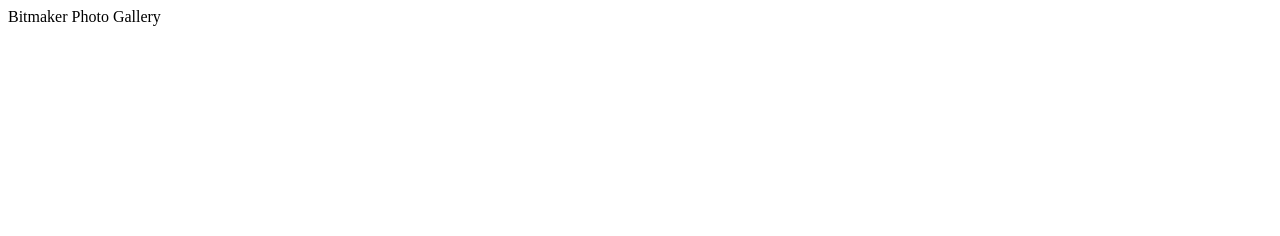
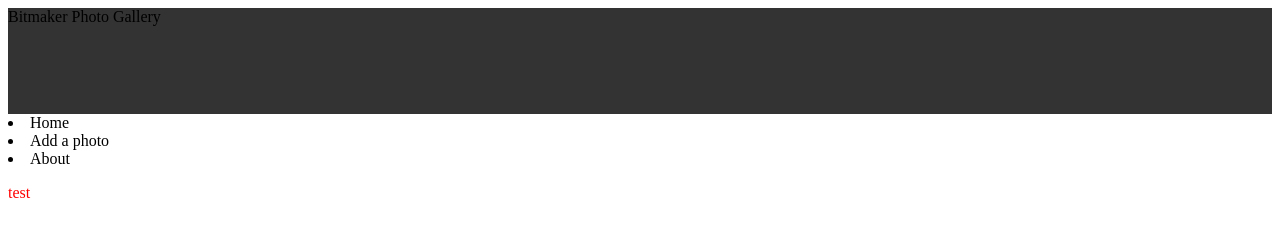
Before and after one commit to briandu/block-inline-inlineblock, a plain HTML site: page index.html in a window 1280 px wide. Drawn offline with Linux system fonts and the light colour scheme.

Commit message:
Add top-bar and nav-bar

```diff
--- a/css/styles.css
+++ b/css/styles.css
@@ -1,5 +1,9 @@
-.topbar {
+.top-bar {
   overflow: hidden;
-  background-color: red;
+  background-color: #333;
   height: 106px;
 }
+
+p {
+  color: red;
+}
--- a/index.html
+++ b/index.html
@@ -1,13 +1,20 @@
 <!DOCTYPE html>
 <html>
   <head>
-    <link rel="stylesheet" href="/css/styles.css">
+    <link rel="stylesheet" href="./css/styles.css">
     <meta charset="utf-8">
     <title>Bitmaker Photo Gallery</title>
   </head>
   <body>
-    <nav class="top-bar">Bitmaker Photo Gallery
+    <nav class="top-bar">
+      Bitmaker Photo Gallery
     </nav>
 
+    <div class="nav-bar">
+      <li>Home</li>
+      <li>Add a photo</li>
+      <li>About</li>
+    </div>
+<p>test</p>
   </body>
 </html>
```
